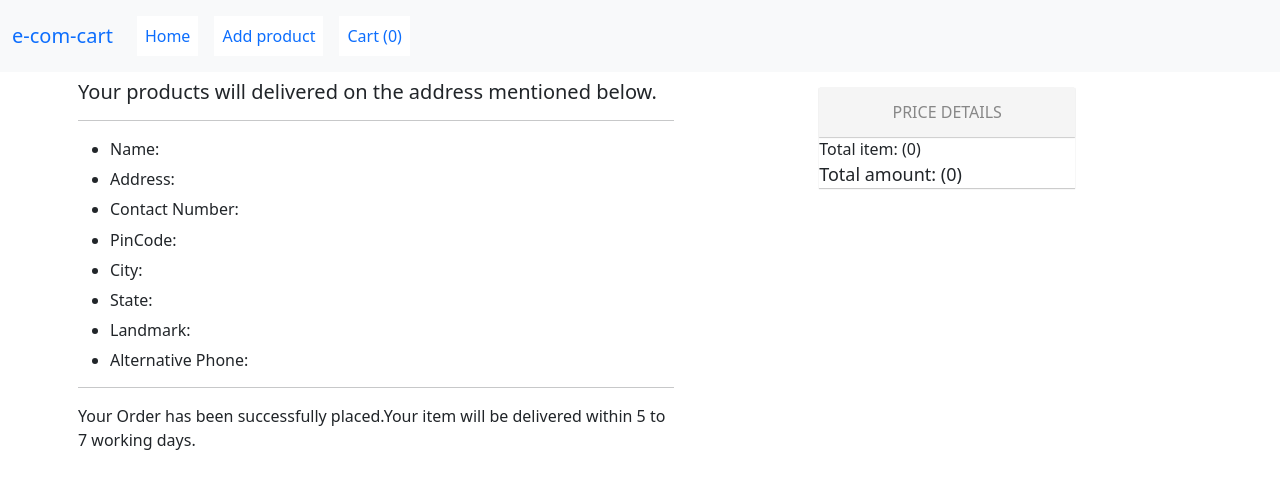
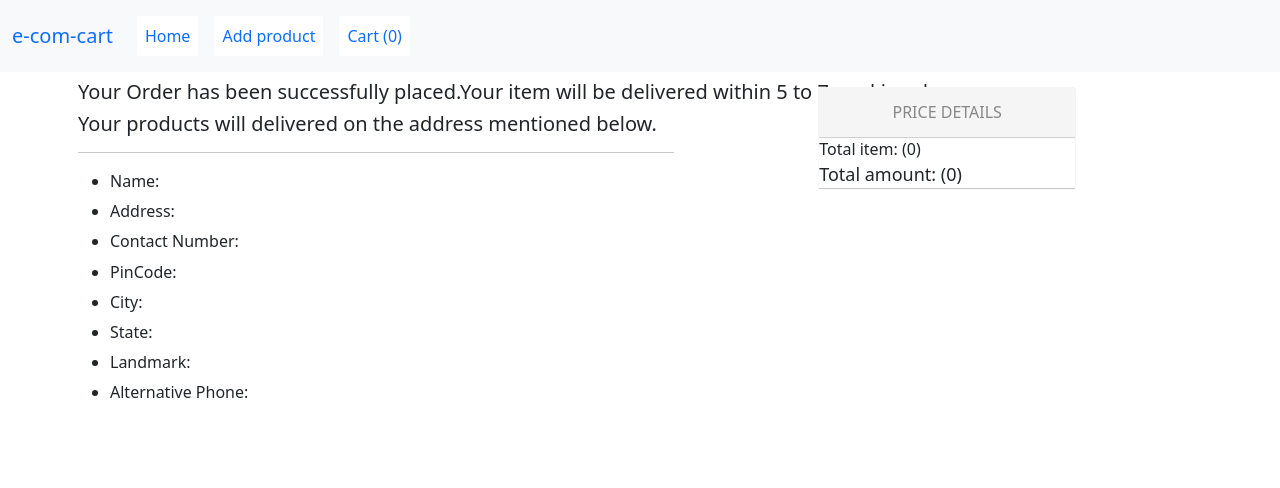
Before and after one commit to dhiral-github/E-com-cart, a React (Create React App) app: page /successOrder in a window 1280 px wide. Shown: the top 488 px of the page. Built offline with nearby package versions, Linux system fonts and the light colour scheme.

Commit message:
first commit

```diff
--- a/src/components/UI/SuccessOrder.js
+++ b/src/components/UI/SuccessOrder.js
@@ -1,9 +1,11 @@
 import React from 'react';
+import { Image } from 'react-bootstrap';
 import { useSelector } from 'react-redux';
 
 const SuccessOrder = () => {
   const { cartOrderSuccess, cartsItem, cartsDetail } = useSelector((state) => state.allproducts.carts);
   const { name, address, contactNumber, pinCode, CityDistrictTown, State, landmarkOptional, alternatePhone } = cartOrderSuccess;
+  console.log('getCart from add to cart==>>>', cartsItem);
 
   let totalQuantity = 0;
   cartsItem.forEach(item => {
@@ -12,25 +14,39 @@ const SuccessOrder = () => {
 
   return (
     <div className='col-md-12'>
-      <div style={{ width: '53%' }}>
-        <h5>Your products will delivered on the address mentioned below.</h5>
-        <hr />
-        <div>
-          <ul>
-            <li><h6>Name: {name} </h6></li>
-            <li><h6>Address: {address} </h6></li>
-            <li><h6>Contact Number: {contactNumber} </h6></li>
-            <li><h6>PinCode: {pinCode} </h6></li>
-            <li><h6>City: {CityDistrictTown} </h6></li>
-            <li><h6>State: {State} </h6></li>
-            <li><h6>Landmark: {landmarkOptional} </h6></li>
-            <li><h6>Alternative Phone: {alternatePhone} </h6></li>
-          </ul>
-        </div>
-        <hr />
-        <span>Your Order has been successfully placed.Your item will be delivered within 5 to 7 working days. </span>
-      </div>
+      <span className='mb-3'><h5>Your Order has been successfully placed.Your item will be delivered within 5 to 7 working days.</h5> </span>
 
+      {
+        cartsItem.map((item, index) => {
+          const { id, title, image, price, category, quantity, totalPriceItem } = item;
+          return (
+
+            <div className='mb-3 my-3' key={index}>
+              <div style={{ display: 'flex' }}>
+
+                <Image style={{ width: '100px' }} src={image} />
+
+                <div style={{
+                  width: '54%',
+                  marginLeft: '5%',
+                  boxShadow: '0 1px 1px 0 rgb(0 0 0 / 20%)'
+                }}>
+                  <div >
+                    <span >
+                      {title}
+                    </span>
+                  </div>
+                  <div>
+                    ${price}
+                  </div>
+
+                  <div className='my-2'>Item: {quantity}</div>
+                </div>
+              </div>
+            </div>
+          )
+        })
+      }
       <div style={{
         verticalalign: 'top',
         width: '20%',
@@ -62,12 +78,29 @@ const SuccessOrder = () => {
                 fontWeight: '500',
                 fontSize: '18px'
               }}
-              >Total amount: ({cartsDetail.totalCartItem})
+              >Total amount: ({cartsDetail.totalPrice})
               </span>
             </div>
           </div>
         </div>
       </div>
+      <div style={{ width: '53%' }}>
+        <h5>Your products will delivered on the address mentioned below.</h5>
+        <hr />
+        <div>
+          <ul>
+            <li><h6>Name: {name} </h6></li>
+            <li><h6>Address: {address} </h6></li>
+            <li><h6>Contact Number: {contactNumber} </h6></li>
+            <li><h6>PinCode: {pinCode} </h6></li>
+            <li><h6>City: {CityDistrictTown} </h6></li>
+            <li><h6>State: {State} </h6></li>
+            <li><h6>Landmark: {landmarkOptional} </h6></li>
+            <li><h6>Alternative Phone: {alternatePhone} </h6></li>
+          </ul>
+        </div>
+      </div>
+
     </div>
   )
 }
```
